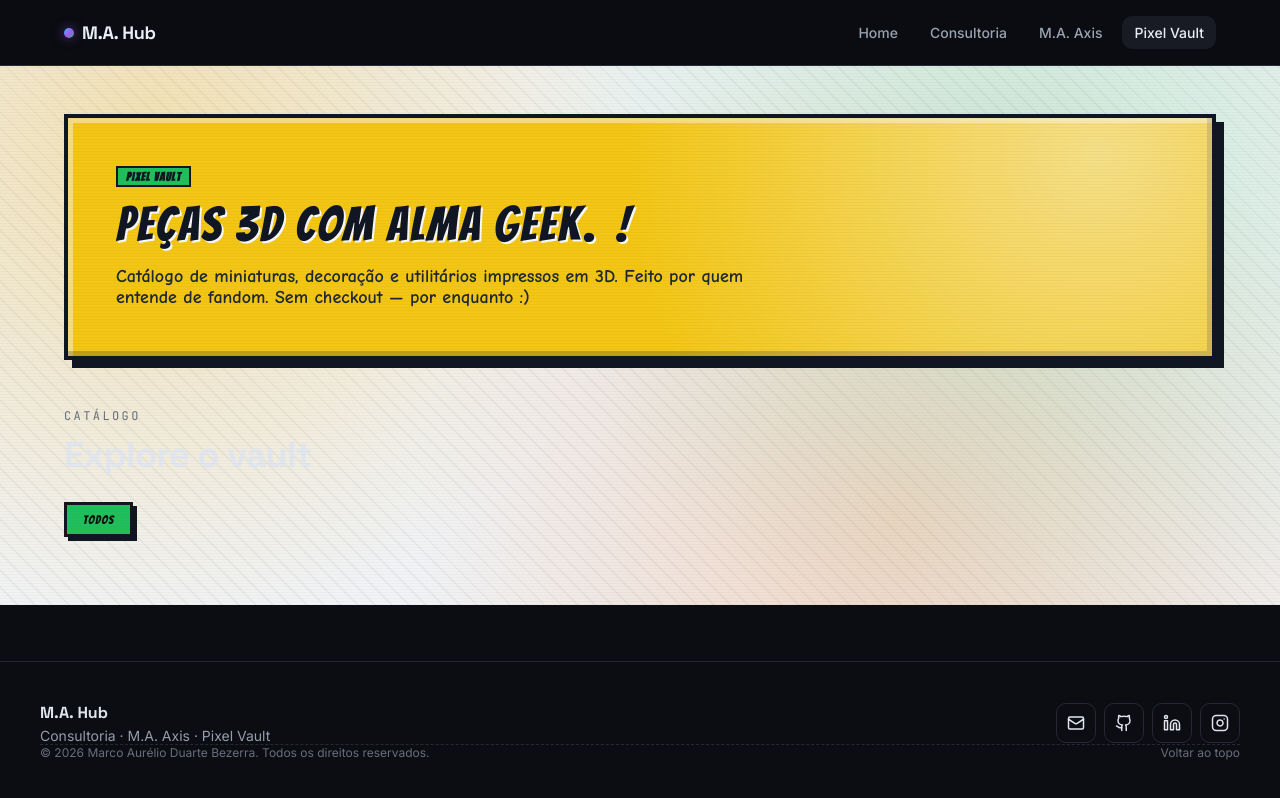
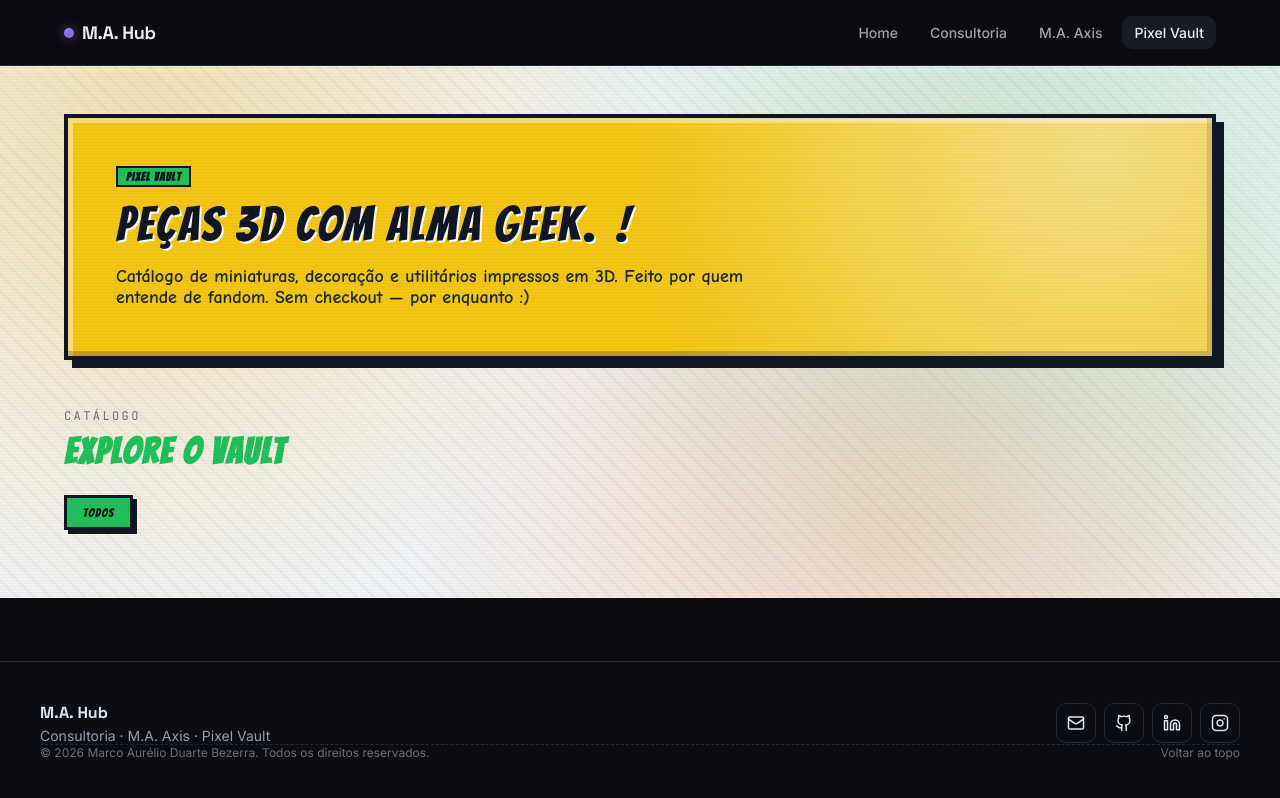
Before and after one commit to marco-duart/ma-hub, a React (Vite) app: page /pixel in a window 1280 px wide. Built offline with nearby package versions, Linux system fonts and the light colour scheme.

Commit message:
feat: update

```diff
--- a/src/components/ui/SectionHeader.tsx
+++ b/src/components/ui/SectionHeader.tsx
@@ -8,6 +8,7 @@ const Wrap = styled("header", {
   variants: {
     variant: {
       default: {},
+      pixel: {},
       consultoria: {
         gap: "$1",
       },
@@ -27,6 +28,7 @@ const Eyebrow = styled("span", {
   variants: {
     variant: {
       default: {},
+      pixel: {},
       consultoria: {
         color: "#64748b",
         letterSpacing: "0.16em",
@@ -46,6 +48,12 @@ const Title = styled("h2", {
   variants: {
     variant: {
       default: {},
+      pixel: {
+        color: "$pixel",
+        fontFamily: "'Bangers', cursive",
+        letterSpacing: "0.05em",
+        textTransform: "uppercase",
+      },
       consultoria: {
         color: "#0f172a",
         fontFamily: "'Source Serif 4', serif",
@@ -66,6 +74,7 @@ const Subtitle = styled("p", {
   variants: {
     variant: {
       default: {},
+      pixel: {},
       consultoria: {
         color: "#475569",
       },
@@ -85,7 +94,7 @@ export function SectionHeader({
   eyebrow?: string;
   title: string;
   subtitle?: string;
-  variant?: "default" | "consultoria";
+  variant?: "default" | "consultoria" | "pixel";
 }) {
   return (
     <Wrap variant={variant}>
--- a/src/pages/app/PixelVaultPage.tsx
+++ b/src/pages/app/PixelVaultPage.tsx
@@ -167,7 +167,7 @@ export function PixelVaultPage() {
         </Hero>
 
         <div style={{ marginTop: 48 }}>
-          <SectionHeader eyebrow="Catálogo" title="Explore o vault" />
+          <SectionHeader eyebrow="Catálogo" title="Explore o vault" variant="pixel" />
           <Filters>
             {categories.map((c) => (
               <FilterBtn key={c} active={active === c} onClick={() => setActive(c)}>
```
